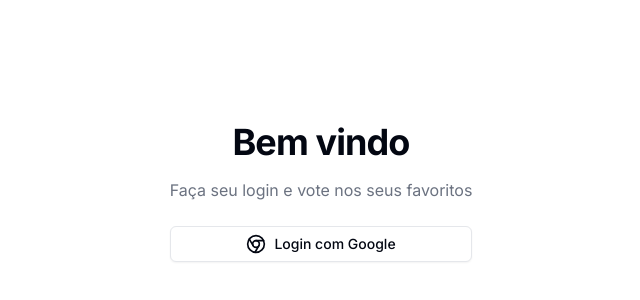
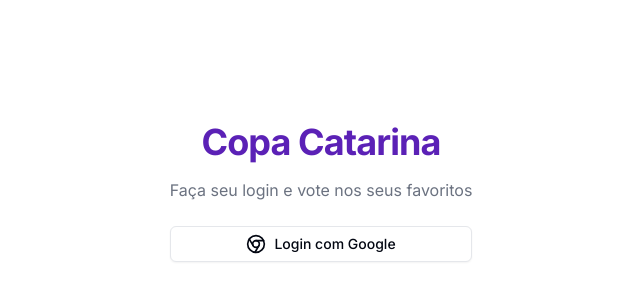
Before and after one commit to viniciusbls9/sofascore-front, a Next.js app: page /auth in a window 1280 px wide. Shown: the part 272-572 px from the top of the page, without its empty margins (319-959 px from the left). Built offline with nearby package versions, Linux system fonts and the light colour scheme; no server answers.

Commit message:
refactor: adjust border color and text color

```diff
--- a/src/app/auth/_components/auth-form.tsx
+++ b/src/app/auth/_components/auth-form.tsx
@@ -9,8 +9,8 @@ export function AuthForm({ loginAction }: AuthFormProps) {
   return (
     <div className="flex min-h-[100dvh] flex-col items-center justify-center bg-background px-4 py-12 sm:px-6 lg:px-8">
       <div className="mx-auto max-w-md text-center">
-        <h1 className="text-3xl font-bold tracking-tight text-foreground sm:text-4xl">
-          Bem vindo
+        <h1 className="text-3xl text-violet-800 font-bold tracking-tight text-foreground sm:text-4xl">
+          Copa Catarina
         </h1>
         <p className="mt-4 text-muted-foreground">
           Faça seu login e vote nos seus favoritos
--- a/src/app/components/CardPlayers/CardPlayers.tsx
+++ b/src/app/components/CardPlayers/CardPlayers.tsx
@@ -34,7 +34,7 @@ const CardPlayers = ({ players }: CardPlayerProps) => {
               />
             </CardHeader>
 
-            <CardContent className="border-b border-green-500 text-center">
+            <CardContent className="border-b-2 border-violet-800 text-center">
               <span>{player.name}</span>
             </CardContent>
 
```
